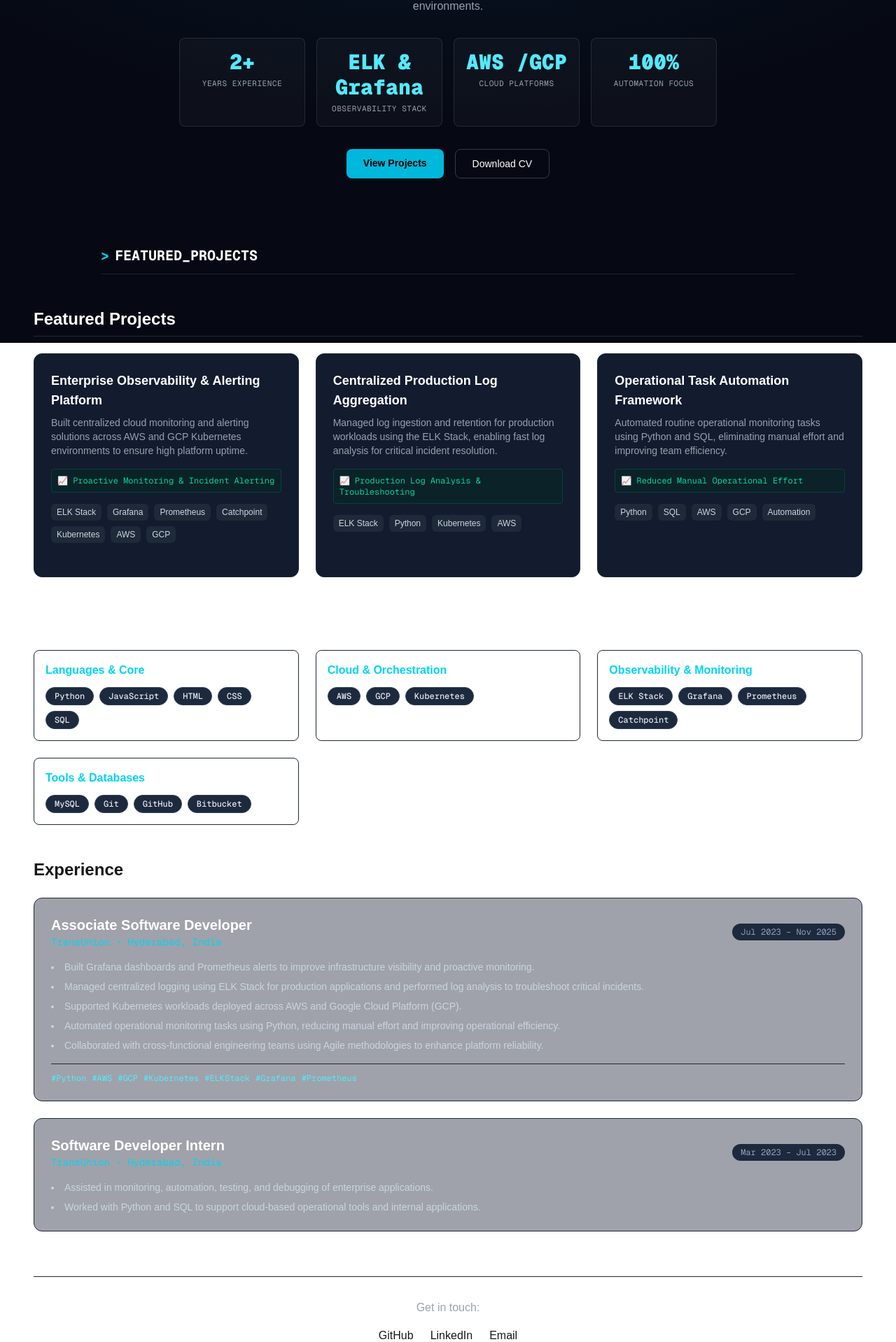
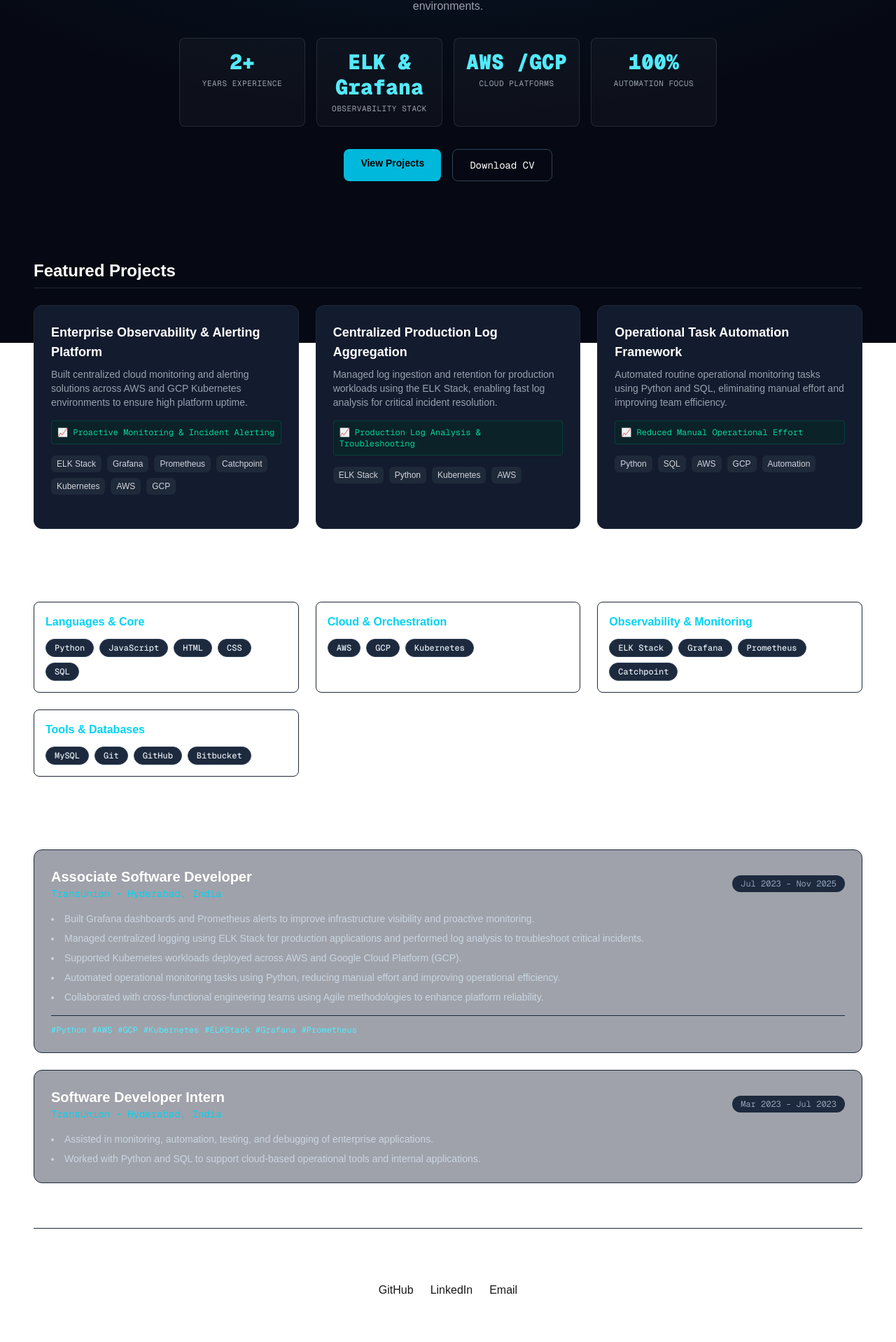
Before and after one commit to jahnaviw2/my-portfolio, a Next.js app: page /my-portfolio/ in a window 1280 px wide. Shown: the part 310-2228 px from the top of the page at 70% size. After the commit the page ends 2166 px from the top, so only its background shows below. Built offline with nearby package versions, Linux system fonts and the light colour scheme.

Commit message:
minor fixes 1

```diff
--- a/app/layout.tsx
+++ b/app/layout.tsx
@@ -13,8 +13,8 @@ const geistMono = Geist_Mono({
 });
 
 export const metadata: Metadata = {
-  title: "Create Next App",
-  description: "Generated by create next app",
+  title: "Jahnavi A | SRE & Observability Engineer",
+  description: "Portfolio of Jahnavi A - Cloud Monitoring, Observability & Automation Developer",
 };
 
 
--- a/app/page.tsx
+++ b/app/page.tsx
@@ -60,8 +60,8 @@ export default function Home() {
           </a>
           <a
             href="/resume.pdf"
-            target="_blank"
-            className="px-6 py-2.5 rounded-lg border border-white/20 hover:border-white/40 text-white font-medium text-sm transition-colors"
+            download="JahnaviA_Resume.pdf"
+            className="px-6 py-3 rounded-lg border border-slate-700 hover:border-cyan-400 font-mono text-sm transition-colors text-white inline-block"
           >
             Download CV
           </a>
@@ -71,9 +71,9 @@ export default function Home() {
       {/* --- FEATURED PROJECTS SECTION  */}
 
       <section id="projects" className="max-w-5xl mx-auto px-4 mt-8">
-        <h2 className="text-xl font-bold text-white font-mono mb-6 flex items-center gap-2 border-b border-white/10 pb-3">
+        {/* <h2 className="text-xl font-bold text-white font-mono mb-6 flex items-center gap-2 border-b border-white/10 pb-3">
           <span className="text-cyan-400">&gt;</span> FEATURED_PROJECTS
-        </h2>
+        </h2> */}
 
         {/* Project Grid */}
         {/* <div className="grid grid-cols-1 md:grid-cols-2 gap-6">
@@ -169,7 +169,7 @@ export default function Home() {
         </div>
       </section>
       <section className="my-12">
-        <h2 className="text-2xl font-bold mb-6">Experience</h2>
+        <h2 className="text-2xl font-bold mb-6 text-white">Experience</h2>
         <div className="space-y-6">
   {/* TransUnion - Full Time */}
   <div className="border border-slate-800 bg-slate-900/40 p-6 rounded-xl">
@@ -220,7 +220,7 @@ export default function Home() {
       </section>
 
       <footer className="mt-16 pt-8 border-t border-gray-800 text-center space-y-4">
-        <p className="text-gray-400">Get in touch:</p>
+        <h2 className="text-xl font-bold text-white mb-4">Get in touch</h2>
         <div className="flex justify-center gap-6">
           <a href="https://github.com/jahnaviw2" target="_blank" className="hover:underline">GitHub</a>
           <a href="https://www.linkedin.com/in/jahnavi-a-w2/" target="_blank" className="hover:underline">LinkedIn</a>
```
